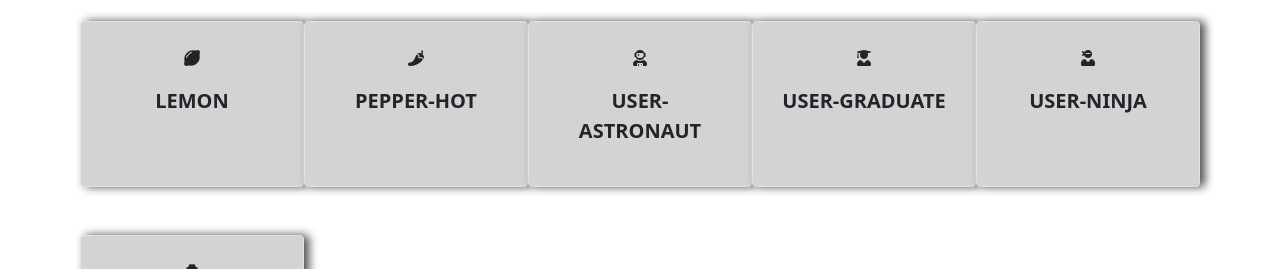
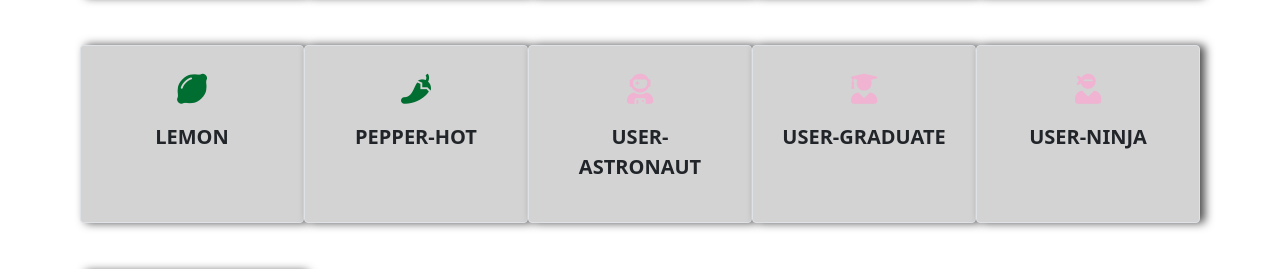
Before and after one commit to FlavioOriggi/js-es6-icons, a plain HTML site: page index.html in a window 1280 px wide. Shown: the part 531-800 px from the top of the page. Drawn offline with nearby package versions, Linux system fonts and the light colour scheme.

Commit message:
colore icone è ok

```diff
--- a/index.html
+++ b/index.html
@@ -7,7 +7,7 @@
     <!-- Bootstrap CSS -->
     <link href="https://cdn.jsdelivr.net/npm/bootstrap@5.0.1/dist/css/bootstrap.min.css" rel="stylesheet" integrity="sha384-+0n0xVW2eSR5OomGNYDnhzAbDsOXxcvSN1TPprVMTNDbiYZCxYbOOl7+AMvyTG2x" crossorigin="anonymous">
 
-    <title>Document</title>
+    <title>js es6 icons</title>
     <link rel="stylesheet" href="css/script.css">
     <link rel="stylesheet" href="https://cdnjs.cloudflare.com/ajax/libs/font-awesome/5.15.3/css/all.min.css" integrity="sha512-iBBXm8fW90+nuLcSKlbmrPcLa0OT92xO1BIsZ+ywDWZCvqsWgccV3gFoRBv0z+8dLJgyAHIhR35VZc2oM/gI1w==" crossorigin="anonymous" referrerpolicy="no-referrer" />
 </head>
--- a/js/script.js
+++ b/js/script.js
@@ -100,15 +100,7 @@ const icons = [
     },
 ];
 
-icons.forEach((element) => {
-    document.getElementById('icon').innerHTML +=
-    `
-        <div id="icon" class="col ombra rounded border icon-conteiner text-center p-4 mt-5">
-            <i class="${element.family} ${element.prefix}${element.name}" style="color:${element.color}"></i>
-            <p class="fs-5 text-uppercase fw-bold mt-3">${element.name}</p>
-        </div>
-    `;
-});
+
 
 
 // Milestone 2 Coloriamo le icone per tipo
@@ -120,33 +112,32 @@ const green = '#006d31';
 
 
 const getColor = icons.map((element) => {
-    const name = element.name;
-    const prefix = element.prefix;
-    const type = element.type;
-    const family = element.family;
 
-
-
-
-    let icona = pink;
+    let color = pink;
     if (element.type == 'vegetable'){
-        icona = green;
+        color = green;
     } else if (element.type == 'animal'){
-        icona = blue;
-    } else {
-        icona = pink;
+        color = blue;
     }
 
     return {
-        name,
-        prefix,
-        type,
-        family,
-        color : icona
+        ...element,
+        color
     }
 });
 
-console.log(getColor)
+
+console.log(getColor);
+
+getColor.forEach((element) => {
+    document.getElementById('icon').innerHTML +=
+    `
+        <div id="icon" class="col ombra rounded border icon-conteiner text-center p-4 mt-5">
+            <i class="${element.family} ${element.prefix}${element.name} icon-card mt-1" style="color:${element.color}"></i>
+            <p class="fs-5 text-uppercase fw-bold mt-3">${element.name}</p>
+        </div>
+    `;
+});
 
 
 // Milestone 3: Creiamo una select con i tipi di icone e usiamola per filtrare le icone
```
